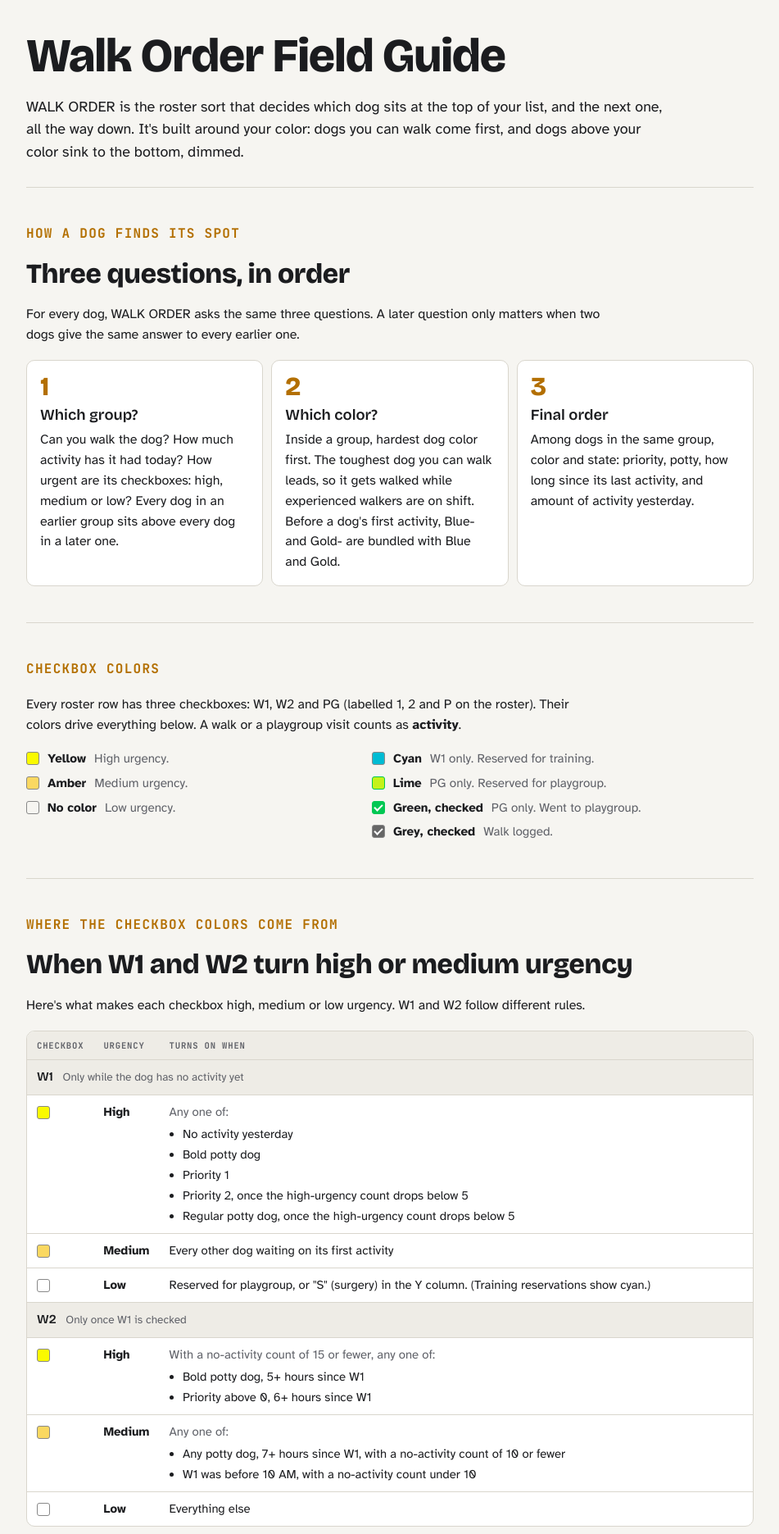
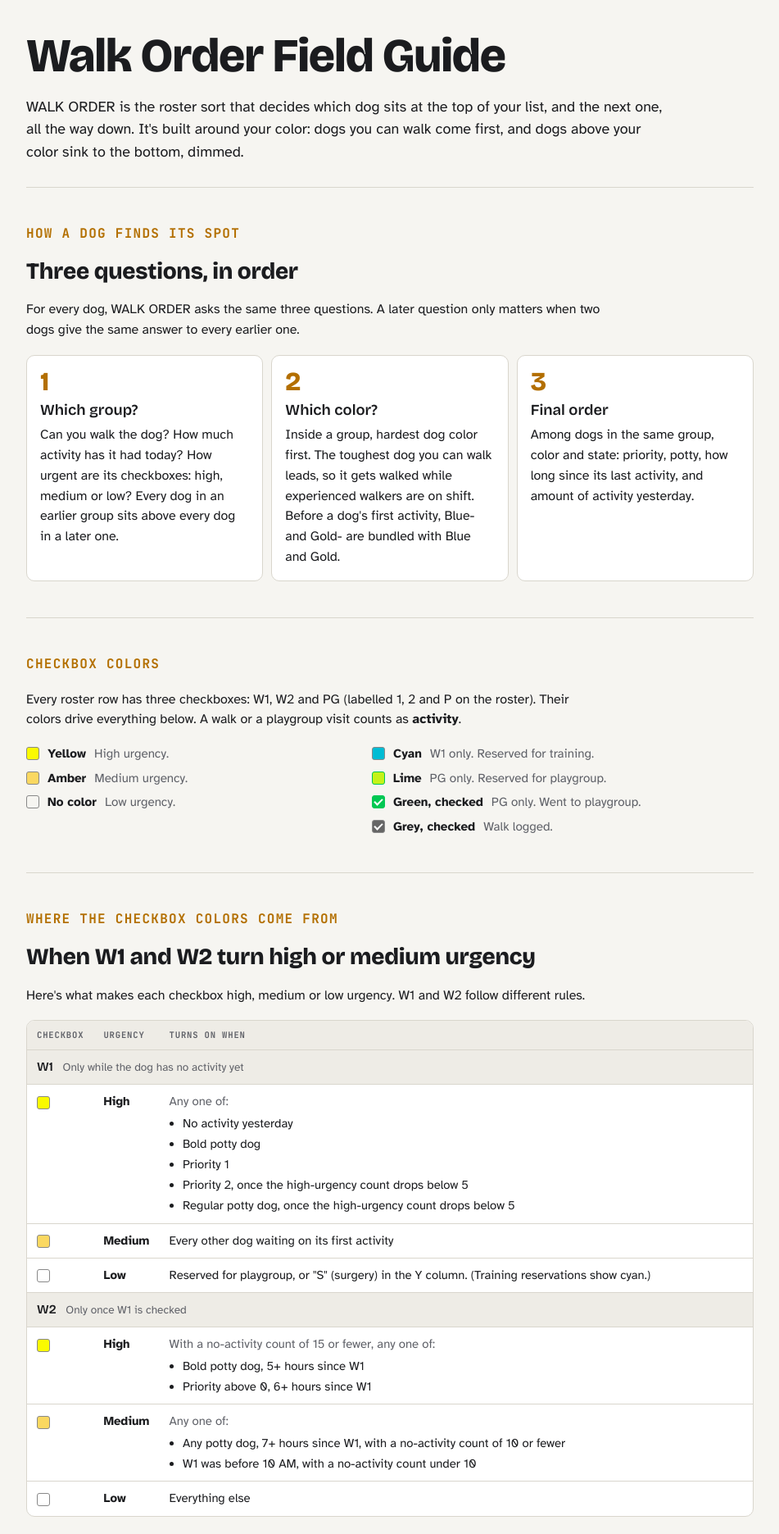
Before and after one commit to kirbsauce/dog-walker-assistant-docs, a Jekyll site: the page walk_order.html, which Jekyll copies as it is, in a window 1280 px wide. Shown: the top 1871 px of the page at 82% size, without its empty margins (164-1115 px from the left). Built offline with Jekyll 4.4.1, drawn with Linux system fonts in a browser that asks for light colours.

Commit message:
Shrink the Walk Order guide's section headings
Section headings go from up to 2.1rem down to 1.75rem (1.4rem on
phones), so they sit calmer between the page title and the 1rem
section labels.

Co-Authored-By: Claude Opus 5.5 <noreply@anthropic.com>
Claude-Session: https://claude.ai/code/session_01Gn98H5icQkvFvkCZpGcr4i

```diff
--- a/walk_order.html
+++ b/walk_order.html
@@ -65,7 +65,7 @@ body {
 }
 h1, h2, h3 { font-family: var(--display); text-wrap: balance; line-height: 1.12; margin: 0; }
 h1 { font-size: clamp(2.2rem, 6vw, 3.6rem); font-weight: 800; letter-spacing: -0.02em; }
-h2 { font-size: clamp(1.5rem, 3.6vw, 2.1rem); font-weight: 800; letter-spacing: -0.01em; }
+h2 { font-size: clamp(1.4rem, 3vw, 1.75rem); font-weight: 800; letter-spacing: -0.01em; }
 h3 { font-size: 1.15rem; font-weight: 600; }
 p { margin: 0; max-width: 68ch; }
 .eyebrow {
```
